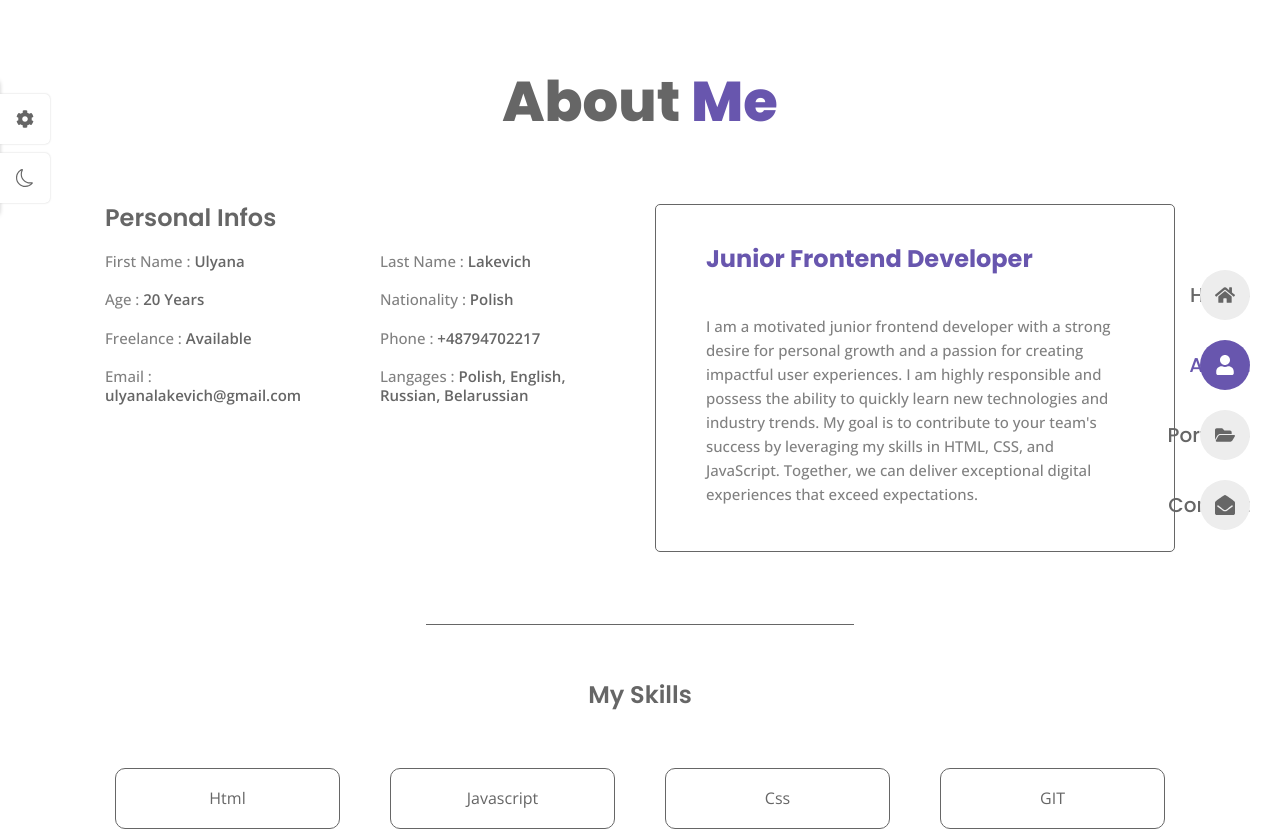
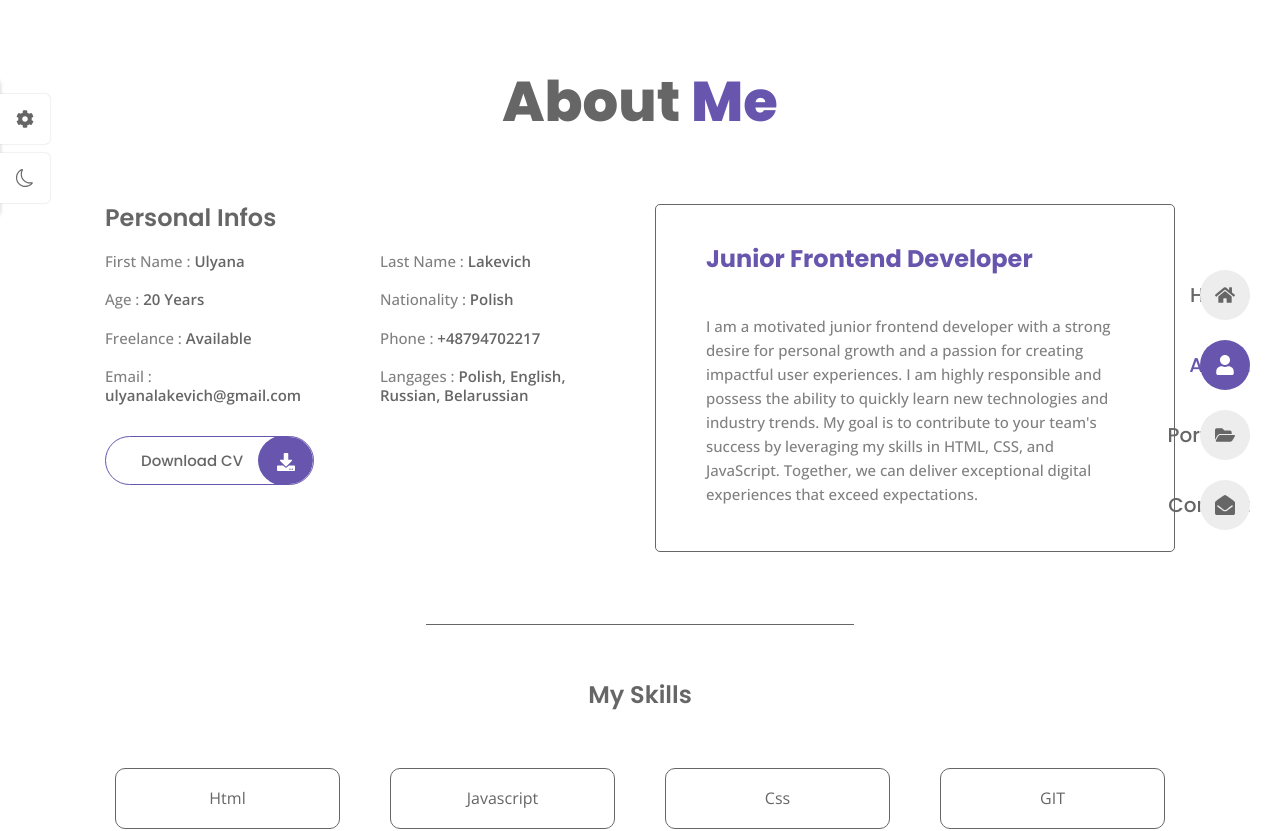
Before and after one commit to ulyanalakevich/Homepage-Ulyana-Lakevich, a React (Create React App) app: page /about in a window 1280 px wide. Shown: the top 831 px of the page. Built offline with nearby package versions, Linux system fonts and the light colour scheme.

Commit message:
CV file added

```diff
--- a/src/features/About/index.js
+++ b/src/features/About/index.js
@@ -1,7 +1,7 @@
 import { FaDownload } from "react-icons/fa";
 import Info from "./Info";
 import Stats from "./Stats";
-import CV from "../../assets/profile.jpeg";
+import CV from "../../assets/ULYANA_LAKEVICH_CV_EN.pdf";
 import "./styled.css";
 import Skills from "./Skills";
 import { resume } from "../../data";
@@ -22,12 +22,12 @@ const About = () => {
             <ul className="info__list grid">
               <Info />
             </ul>
-           {/*  <a href={CV} download="" className="button">
+           { <a href={CV} download="" className="button">
               Download CV
               <span className="button__icon">
                 <FaDownload />
               </span>
-            </a> */}
+            </a> }
           </div>
 
           <div className="stats grid">
```
Also changed, not shown: 1 other file (tests, documents, lock files or other folders).
